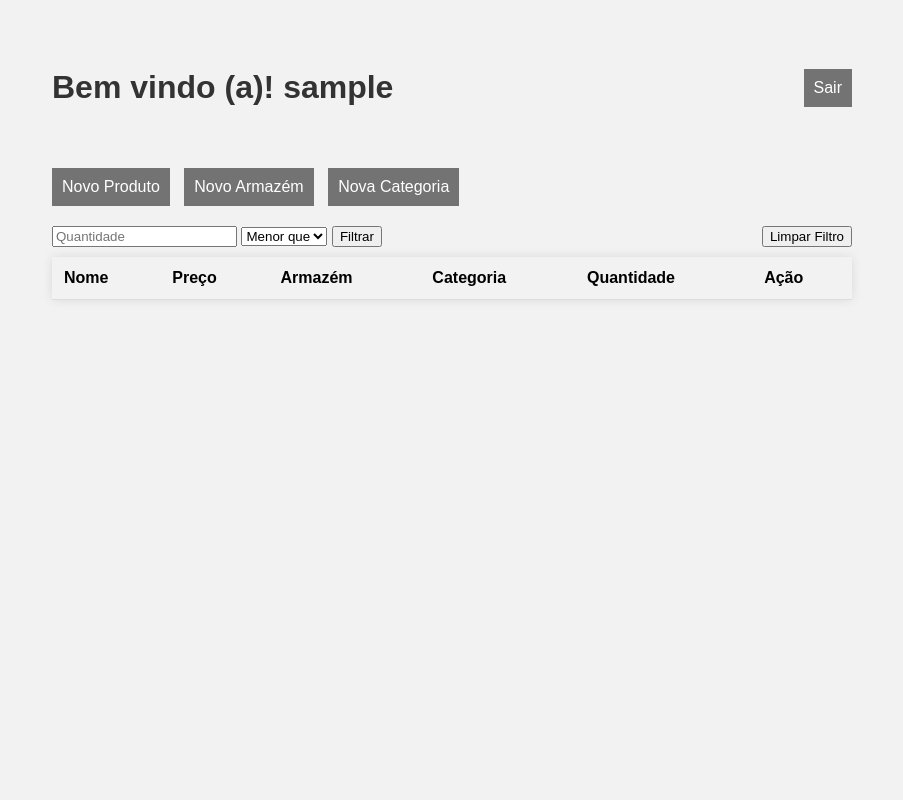
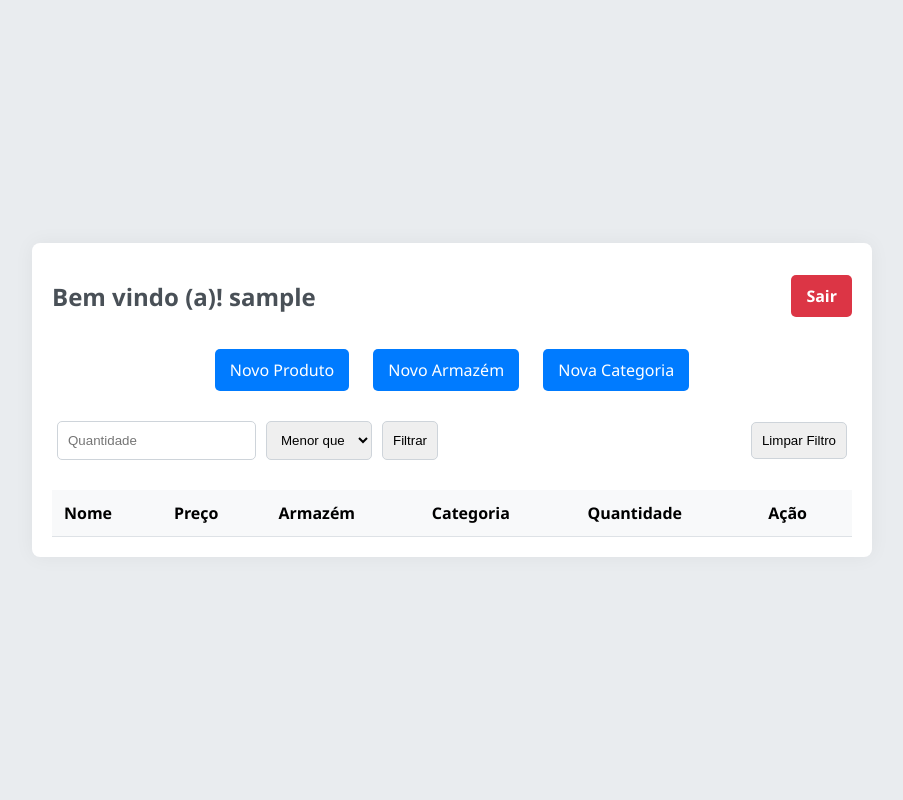
Before and after one commit to pedrxlz/box-box, a Flask app: page / in a window 1280 px wide. Shown: the whole page, without its empty margins (188-1091 px from the left). Run offline with Flask 3, Linux system fonts and the light colour scheme; the visitor is signed in with stand-in values (Sample User, id 1); data that the repository does not hold is empty.

Commit message:
Melhora da estilização

```diff
--- a/templates/index.html
+++ b/templates/index.html
@@ -4,72 +4,143 @@
     <title>Box-Box Storage</title>
     <style>
       body {
-        font-family: Arial, sans-serif;
-        background-color: #f2f2f2;
+      font-family: 'Segoe UI', Tahoma, Geneva, Verdana, sans-serif;
+      background-color: #e9ecef;
+      margin: 0;
+      padding: 0;
+      display: flex;
+      justify-content: center;
+      align-items: center;
+      min-height: 100vh;
     }
 
     .container {
+      width: 80%;
       max-width: 800px;
-        margin: 0 auto;
+      margin: 20px;
       padding: 20px;
+      background-color: #fff;
+      box-shadow: 0 0 20px rgba(0, 0, 0, 0.05);
+      border-radius: 8px;
     }
 
-      #logout {
-        background-color: #333333a8;
-        color: #fff;
-        padding: 10px;
-        text-decoration: none;
+    header {
+      display: flex;
+      justify-content: space-between;
+      align-items: center;
+      margin-bottom: 20px;
     }
 
-      nav {
-        margin: 20px 0;
+    h1 {
+      font-size: 24px;
+      color: #495057;
+    }
+
+    a#logout {
+      background-color: #dc3545;
+      color: #fff;
+      padding: 10px 15px;
+      text-decoration: none;
+      font-weight: bold;
+      border-radius: 5px;
+      transition: background-color 0.3s;
+    }
+
+    a#logout:hover {
+      background-color: #c82333;
     }
 
     nav a {
-        display: inline-block;
-        padding: 10px;
-        background-color: #333333a8;
-        color: #fff;
-        text-decoration: none;
+      background-color: #007bff;
+      padding: 10px 15px;
       margin-right: 10px;
+      border-radius: 5px;
+      transition: background-color 0.3s;
+    }
+
+    nav a:hover {
+      background-color: #0069d9;
     }
 
     .filter-section {
       display: flex;
+      flex-wrap: wrap;
       justify-content: space-between;
       align-items: center;
-        margin-bottom: 10px;
+      margin-bottom: 20px;
     }
 
-      h1 {
-        color: #333;
+    .filter-section form {
+      display: flex;
+      gap: 10px;
+      flex-wrap: wrap;
     }
+
+    .filter-section input,
+    .filter-section select,
+    .filter-section button {
+      padding: 10px;
+      margin: 5px 0;
+      border-radius: 5px;
+      border: 1px solid #ced4da;
+    }
+
     table {
+      width: 100%;
       border-collapse: collapse;
-        width: 100%;
-        max-width: 800px;
-        margin: 0 auto;
-        background-color: #fff;
-        box-shadow: 0 0 10px rgba(0, 0, 0, 0.1);
+      margin-top: 20px;
     }
-      th,
-      td {
+
+    th, td {
       padding: 12px;
       text-align: left;
-        border-bottom: 1px solid #ddd;
-      }
-      th {
-        background-color: #f2f2f2;
-      }
-      tr:hover {
-        background-color: #f5f5f5;
+      border-bottom: 1px solid #dee2e6;
     }
 
-      .header {
+    th {
+      background-color: #f8f9fa;
+    }
+
+    tr:hover {
+      background-color: #f1f3f5;
+    }
+
+    td a {
+      color: #007bff;
+      text-decoration: none;
+      transition: color 0.3s;
+    }
+
+    td a:hover {
+      color: #0056b3;
+    }
+    nav {
+    text-align: center;
+    padding-bottom: 20px;
+  }
+
+  nav a {
+    margin: 0 10px;
+    padding: 10px 15px;
+    background-color: #007bff;
+    color: #fff;
+    text-decoration: none;
+    border-radius: 5px;
+    transition: background-color 0.3s;
+    display: inline-block;
+  }
+
+
+  .filter-section {
     display: flex;
     justify-content: space-between;
+    flex-wrap: wrap;
     align-items: center;
-        padding: 20px 0;
+    margin-bottom: 20px;
+  }
+
+  .filter-section > * {
+    margin: 5px;
   }
     </style>
   </head>
```
Also changed, not shown: templates/edit_product.html (+42 -15 lines), templates/login.html (+32 -10 lines), templates/new_category.html (+26 -16 lines), templates/new_product.html (+36 -13 lines), templates/new_storage.html (+29 -14 lines), templates/register.html (+42 -11 lines). Lines whose indentation alone changed are shown as unchanged.
